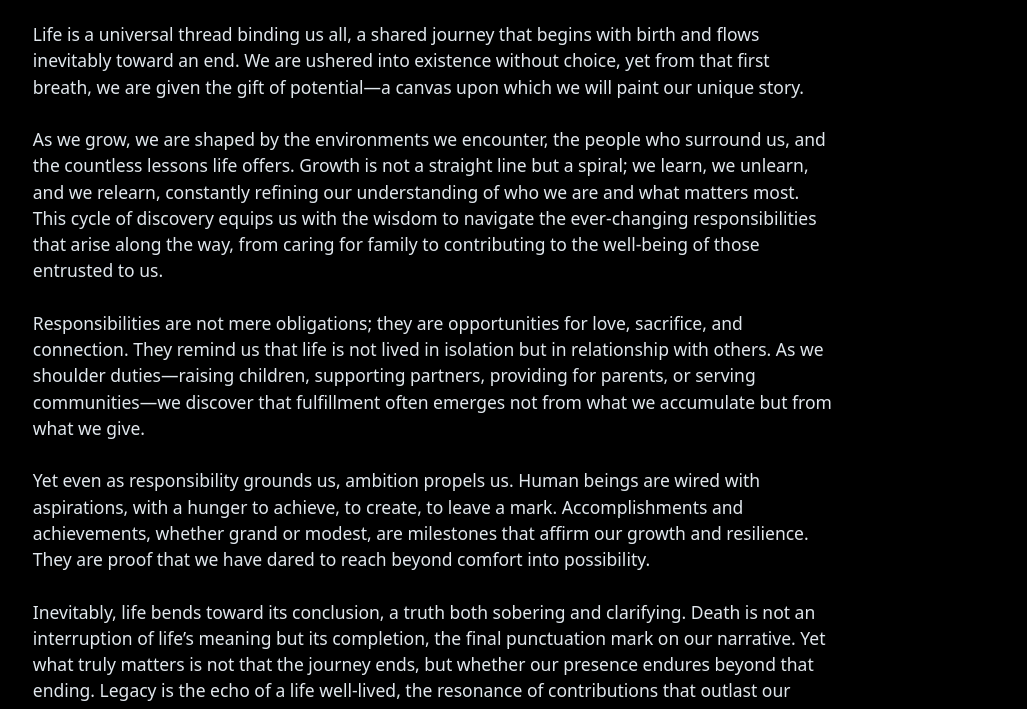
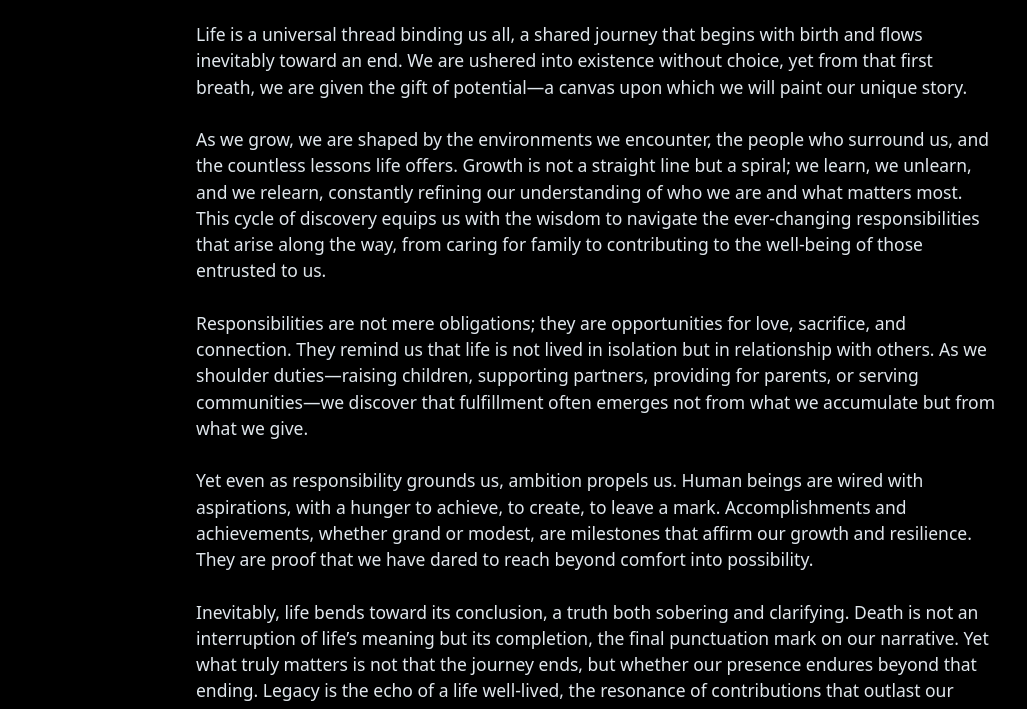
Before and after one commit to iAmAi007/knowledge-base, a plain HTML site: page index.html in a window 1280 px wide. Shown: the part 172-881 px from the top of the page, without its empty margins (44-1071 px from the left). Drawn offline with Linux system fonts and the light colour scheme.

Commit message:
Update index.html

```diff
--- a/index.html
+++ b/index.html
@@ -35,6 +35,12 @@
       padding: 0;
       box-sizing: border-box;
     }
+
+html, body {
+  display: flex;
+  justify-content: center;  /* Horizontal center */
+  align-items: center;      /* Vertical center */
+}
 
     html {
       scroll-behavior: smooth;
```
